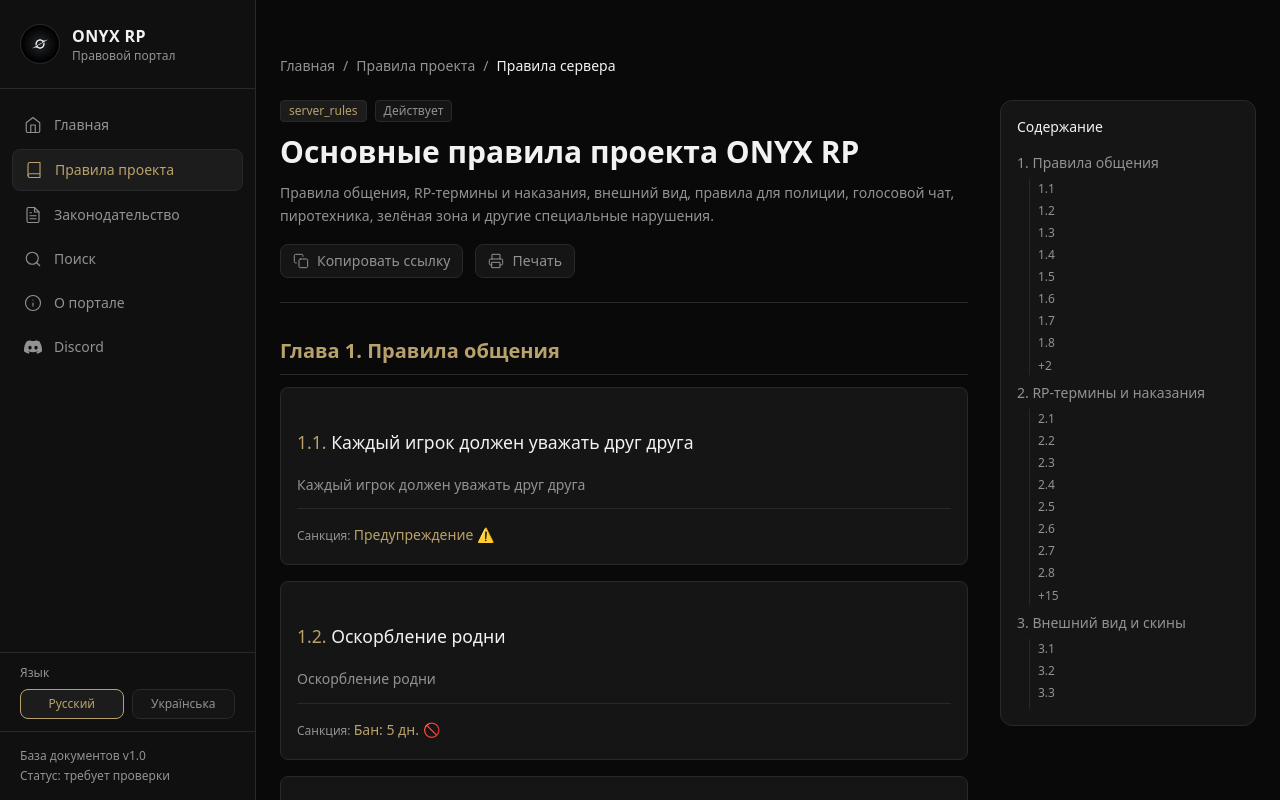
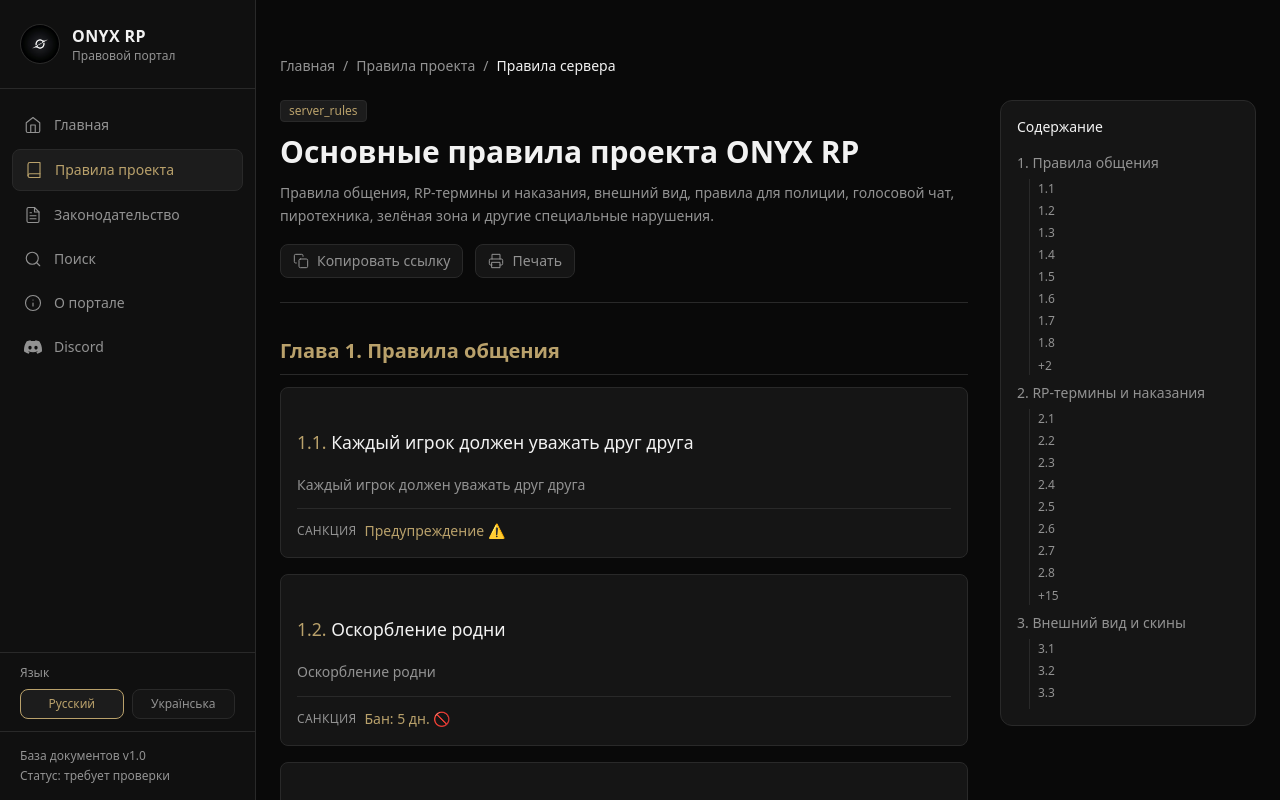
Before and after one commit to Enly52NGG/onyx, a Next.js app: page /documents/server-rules in a window 1280 px wide. Shown: the top 800 px of the page. Built offline with nearby package versions, Linux system fonts and the light colour scheme.

Commit message:
Add files via upload

```diff
--- a/src/components/DocumentPageContent.tsx
+++ b/src/components/DocumentPageContent.tsx
@@ -46,9 +46,6 @@ export function DocumentPageContent({ doc }: { doc: LegalDocument }) {
               <span className="text-xs px-2 py-0.5 rounded bg-[#1C1C1C] text-[#B9A16B] border border-[#292929]">
                 {catLoc.title}
               </span>
-              <span className="text-xs px-2 py-0.5 rounded bg-[#151515] text-[#929292] border border-[#292929]">
-                {doc.status === "requires_review" ? t("statusRequiresReview") : t("active")}
-              </span>
             </div>
             <h1 className="text-2xl lg:text-3xl font-semibold text-[#F2F2F2] mb-3">
               {meta.title}
@@ -80,11 +77,15 @@ export function DocumentPageContent({ doc }: { doc: LegalDocument }) {
                           <span className="text-[#B9A16B]">{art.number}.</span> {art.title}
                         </h3>
                       </div>
-                      <p className="text-sm text-[#929292] leading-relaxed">{art.content}</p>
+                      <div className="text-sm text-[#929292] leading-relaxed whitespace-pre-line space-y-2">
+                        {art.content}
+                      </div>
                       {art.sanctions && (
-                        <div className="mt-3 pt-3 border-t border-[#292929]">
-                          <span className="text-xs text-[#929292]">{t("sanction")}: </span>
-                          <span className="text-sm text-[#B9A16B]">{art.sanctions}</span>
+                        <div className="mt-3 pt-3 border-t border-[#292929] flex flex-wrap gap-2 items-start">
+                          <span className="text-xs uppercase tracking-wide text-[#929292] shrink-0 pt-0.5">
+                            {t("sanction")}
+                          </span>
+                          <span className="text-sm text-[#B9A16B] whitespace-pre-line">{art.sanctions}</span>
                         </div>
                       )}
                     </article>
```
